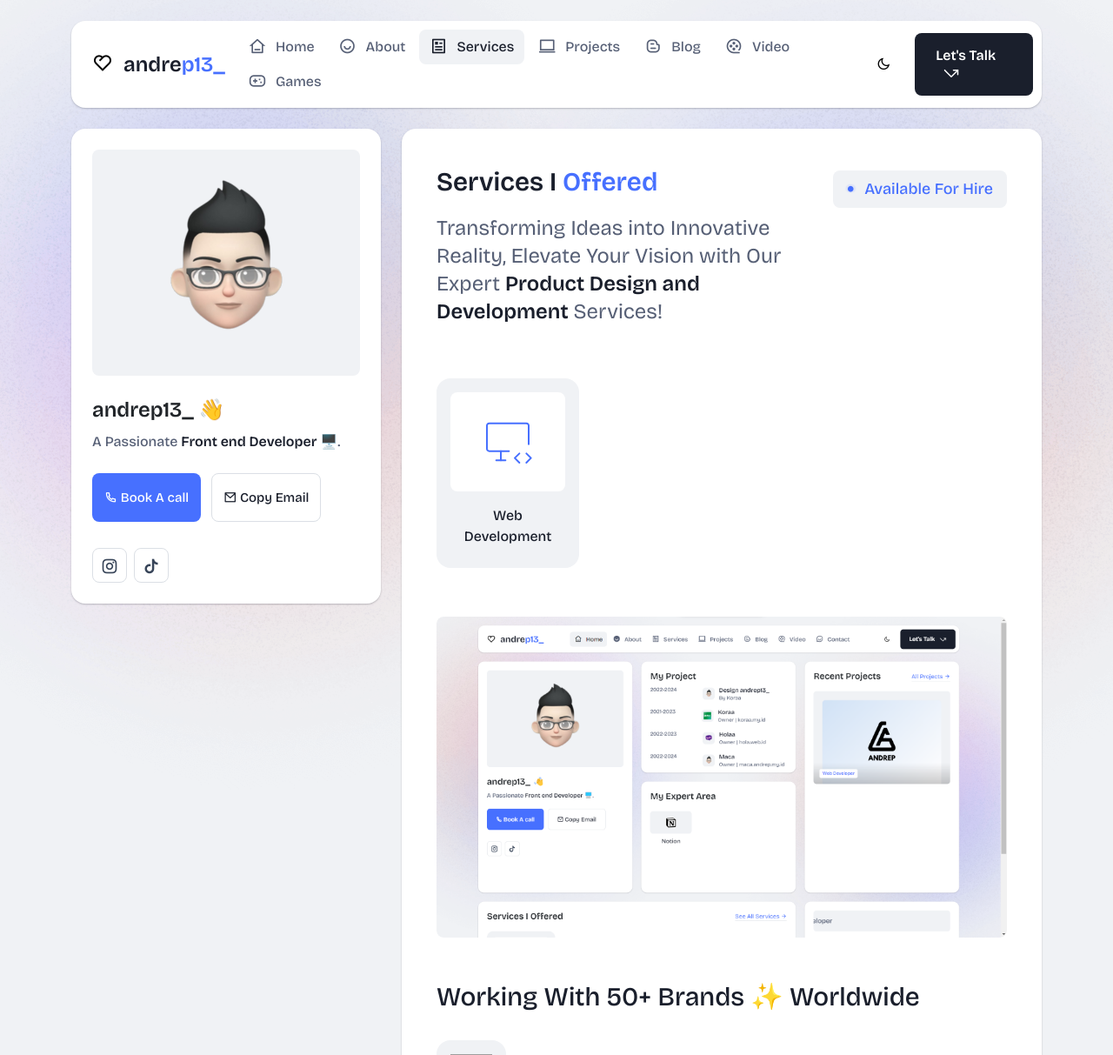
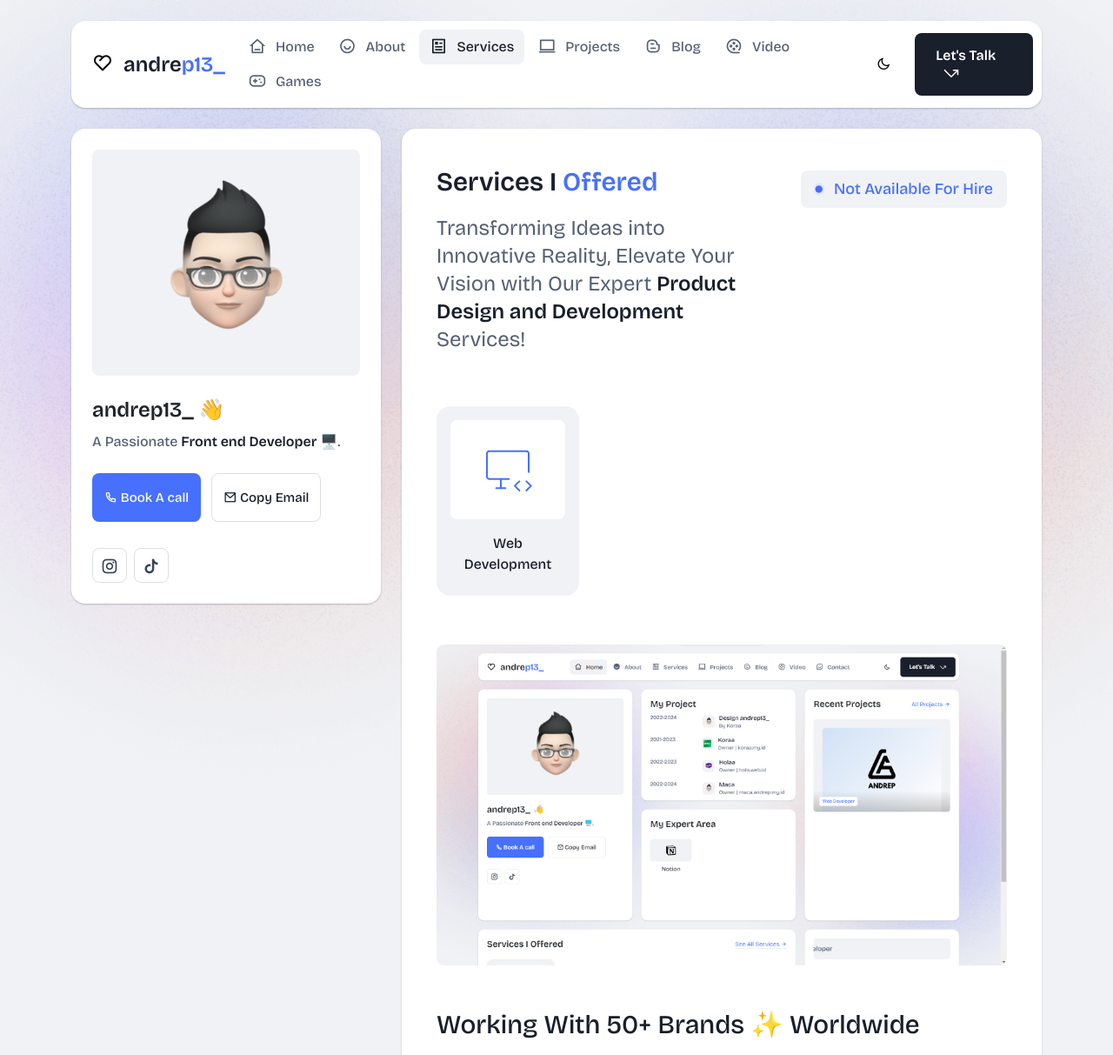
Before and after one commit to Myprofilee/4ndr3p, a PHP site: page /p/services in a window 1280 px wide. Shown: the top 1213 px of the page at 87% size. Run offline with PHP 8.4, Linux system fonts and the light colour scheme; grey boxes are pictures that could not be loaded.

Commit message:
first commit

```diff
--- a/assets/css/style.css
+++ b/assets/css/style.css
@@ -845,18 +845,18 @@ p {
 }
 
 .content-box-card .available-btn span i {
-	font-size: 8px;
+	font-size: 10px;
 	margin-right: 12px;
 	position: relative;
 }
 
 .content-box-card .available-btn span i::after {
 	position: absolute;
-	top: 48.10%;
+	top: 48.3%;
 	left: 50%;
 	transform: translate(-50%, -50%) scale(0);
-	width: 70%;
-	height: 20%;
+	width: 60%;
+	height: 25%;
 	background-color: rgba(71, 112, 255, 0.3);
 	border-radius: 50%;
 	content: "";
--- a/assets/plugin/available/main.js
+++ b/assets/plugin/available/main.js
@@ -23,7 +23,7 @@ function showgallery(curarra) {
     document.querySelector(".available-btn").innerText = "";
     for (var i = 0; i < curarra.length; i++) {
         document.querySelector(".available-btn").innerHTML += `
-        <span><i class="ri-checkbox-blank-circle-fill"></i> Available For Hire</span>
+        <span><i class="ri-checkbox-blank-circle-fill"></i> Not Available For Hire</span>
                `
     }
 
```
Also changed, not shown: index.html (+18 -2 lines).
